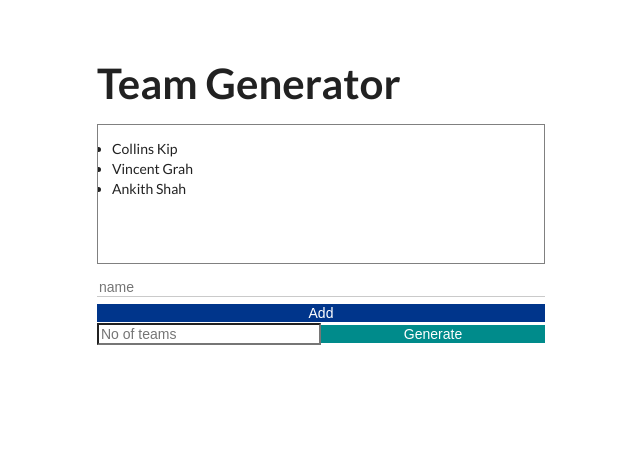
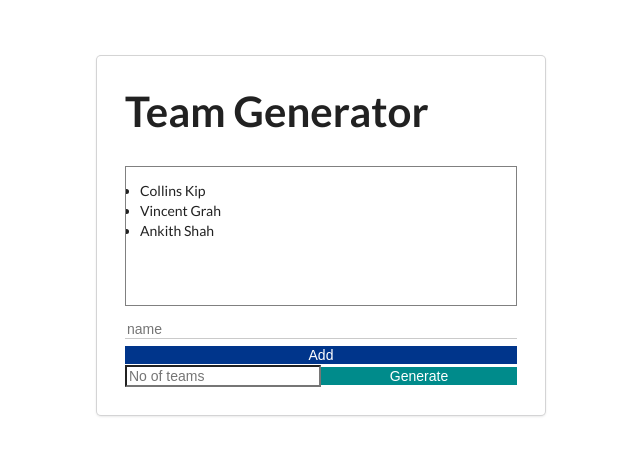
Before and after one commit to Ckm54/teams, an Angular app: page / in a window 1280 px wide. Shown: the top 456 px of the page, without its empty margins (319-959 px from the left). Built offline with nearby package versions, Linux system fonts and the light colour scheme.

Commit message:
add ui card class

```diff
--- a/src/app/app.component.html
+++ b/src/app/app.component.html
@@ -1,7 +1,6 @@
 <div class="container">
-  <div>
+  <div class="ui card">
     <h1>Team Generator</h1>
-  </div>
     <ul class="list">
       <li>Collins Kip</li>
       <li>Vincent Grah</li>
@@ -16,3 +15,4 @@
       <button>Generate</button>
     </div>
   </div>
+</div>
```
Lines whose indentation alone changed are shown as unchanged.
